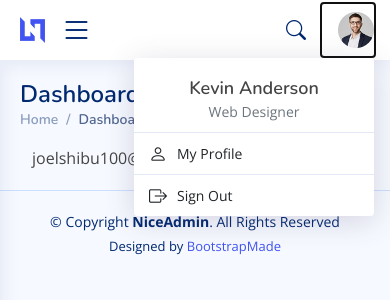
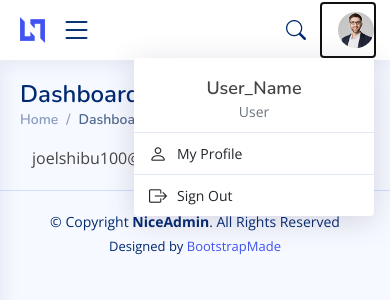
Before and after one commit to Signature-Project-Repo/tenement, a PHP site: page /user/index.php in a window 390 px wide, after a click that opens the changed part. Shown: the top 300 px of the page. Run offline with PHP 8.4, Linux system fonts and the light colour scheme; a user stored in the database is signed in; data comes from the database, SQL or seed files in the repository; some libraries are stand-ins or nearby versions.

Commit message:
commit14

```diff
--- a/employeeaction.php
+++ b/employeeaction.php
@@ -65,7 +65,7 @@
         if ($res)
         {
             $usertype = 2;
-            $status = 1;
+            $status = 0;
 
             $sql1 = "INSERT INTO loginpage(email,password,usertype,status) VALUES ('$email','$password','$usertype','$status');";
             if (insert_data($sql1))
--- a/index.html
+++ b/index.html
@@ -5,7 +5,7 @@
   <meta charset="utf-8">
   <meta content="width=device-width, initial-scale=1.0" name="viewport">
 
-  <title>x</title>
+  <title>TENEMENT</title>
   <meta content="" name="description">
   <meta content="" name="keywords">
 
--- a/user/header.php
+++ b/user/header.php
@@ -224,13 +224,13 @@
 
           <a class="nav-link nav-profile d-flex align-items-center pe-0" href="#" data-bs-toggle="dropdown">
             <img src="assets/img/profile-img.jpg" alt="Profile" class="rounded-circle">
-            <span class="d-none d-md-block dropdown-toggle ps-2">K. Anderson</span>
+            <span class="d-none d-md-block dropdown-toggle ps-2">User_Name</span>
           </a><!-- End Profile Iamge Icon -->
 
           <ul class="dropdown-menu dropdown-menu-end dropdown-menu-arrow profile">
             <li class="dropdown-header">
-              <h6>Kevin Anderson</h6>
-              <span>Web Designer</span>
+              <h6>User_Name</h6>
+              <span>User</span>
             </li>
             <li>
               <hr class="dropdown-divider">
```
